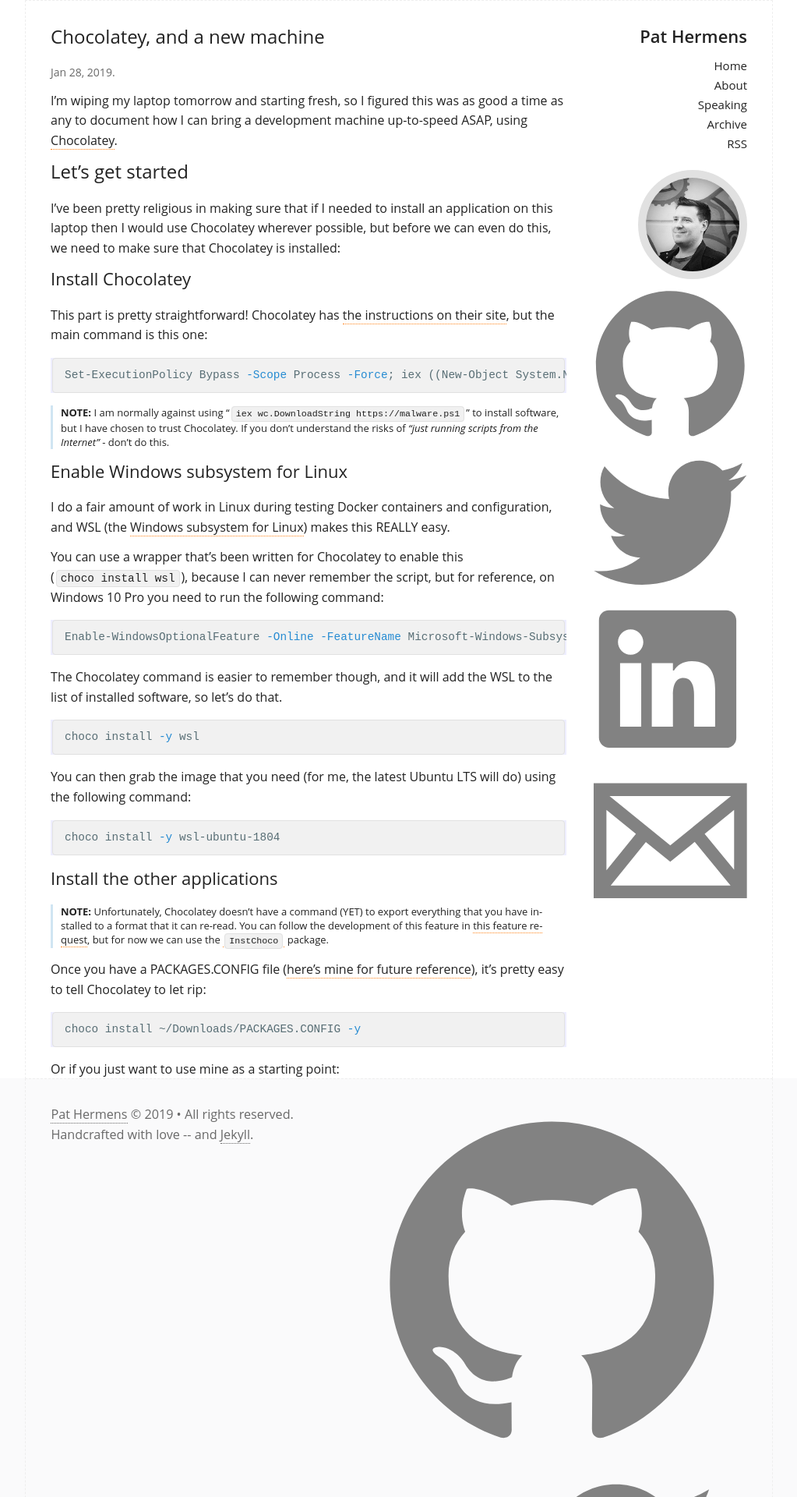
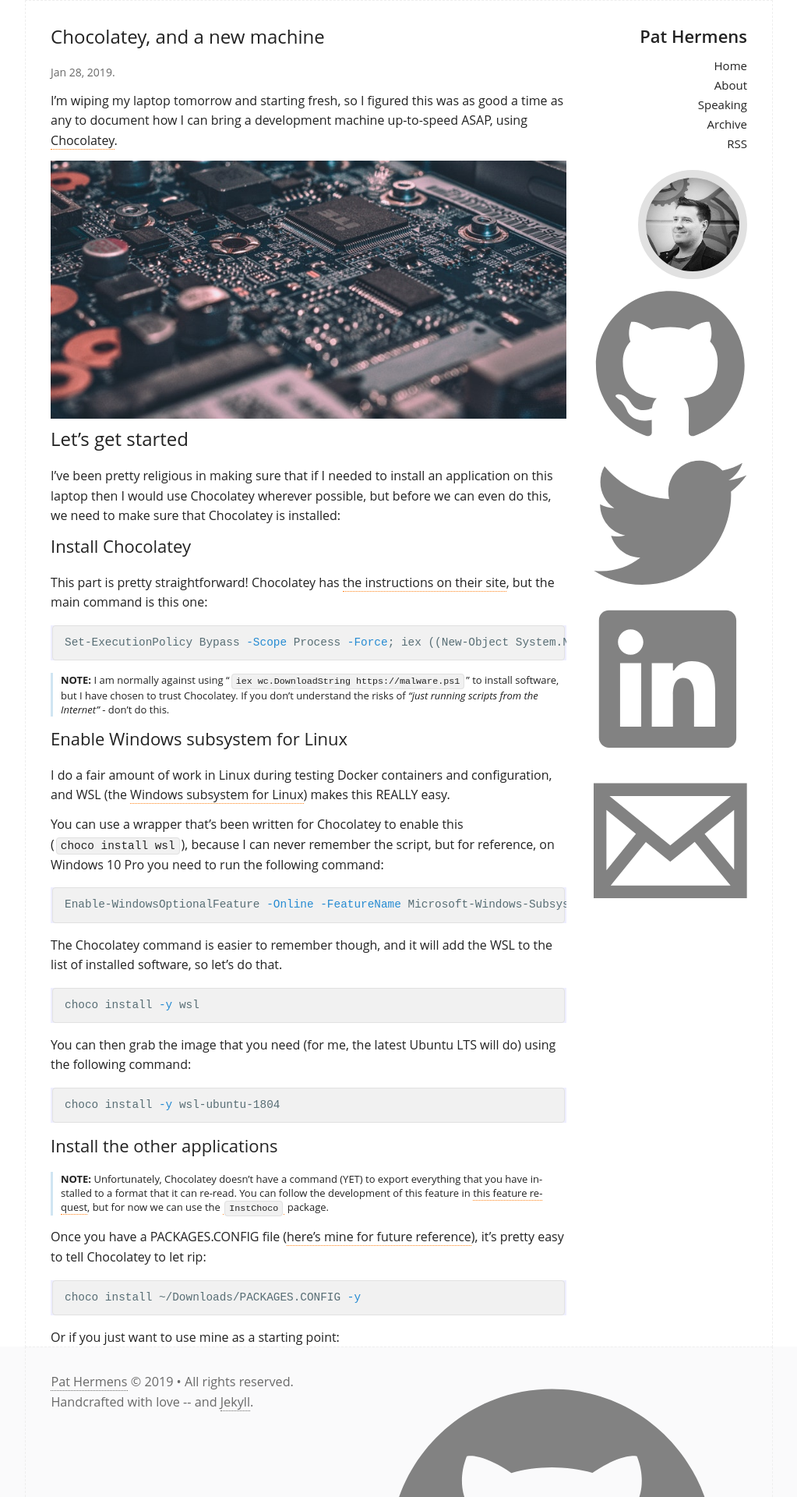
Before and after one commit to PHeonix25/PHeonix25.github.io, a Jekyll site: the page built from _posts/2019-01-28-Chocolatey-and-a-new-machine.md, in a window 1280 px wide. Shown: the top 1920 px of the page at 78% size, without its empty margins (128-1151 px from the left). Built offline with Jekyll 4.4.1, drawn with Linux system fonts in a browser that asks for light colours; comment, search, counter and statistics services are not loaded; a style sheet for code colours, icons or effects is not loaded.

Commit message:
Adding header image for post

```diff
--- a/_posts/2019-01-28-Chocolatey-and-a-new-machine.md
+++ b/_posts/2019-01-28-Chocolatey-and-a-new-machine.md
@@ -4,11 +4,13 @@
 date: 2019-01-28 00:00:00 +0000
 categories: chocolatey hardware
 published: true
+image: /assets/headers/2019-01-28-Chocolatey-and-a-new-machine.png
 ---
 
 I'm wiping my laptop tomorrow and starting fresh, so I figured this was as good a time as any to document how I can bring a development machine up-to-speed ASAP, using [Chocolatey](https://chocolatey.org/).
 
 <!--description-->
+![2019-01-28-Chocolatey-and-a-new-machine](/assets/headers/2019-01-28-Chocolatey-and-a-new-machine.png)
 
 # Let's get started
 
```
Also changed, not shown: assets/headers/2019-01-28-Chocolatey-and-a-new-machine.png (added).
